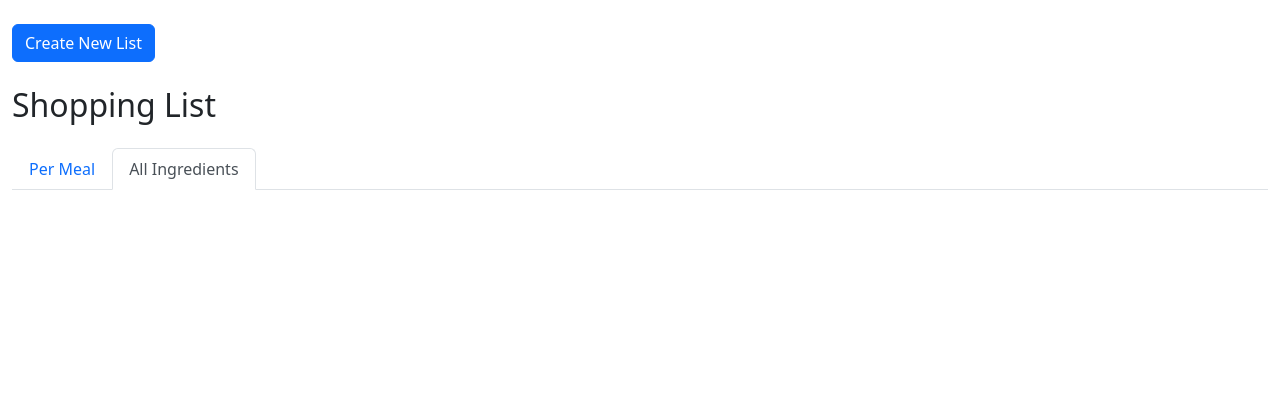
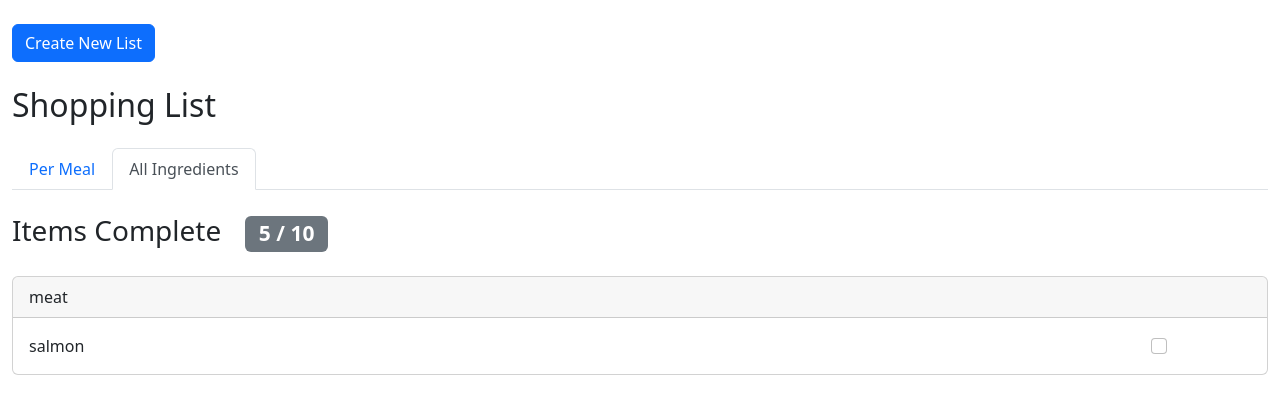
Before and after one commit to JamieERead/learn-to-code, a React (Create React App) app: page /shoppingList in a window 1280 px wide. Both pictures are taken after a click on the tab "All Ingredients". Shown: the top 414 px of the page. Built offline with nearby package versions, Linux system fonts and the light colour scheme.

Commit message:
final components

```diff
--- /dev/null
+++ b/src/components/IngredientsList/index.tsx
@@ -0,0 +1,47 @@
+import React from "react";
+import { Card } from "react-bootstrap";
+import { IMealIngredient, IMealIngredientCategory } from "../../types";
+import ListItem from "../ListItem";
+import ProgressCounter from "../ProgressCounter";
+
+const IngredientsList = () => {
+  const ingredients: IMealIngredient[] = [
+    { name: "salmon", checked: false, category: "meat", count: 1 },
+  ];
+
+  const ingCat: IMealIngredientCategory[] = [
+    {
+      name: "meat",
+      values: ingredients,
+    },
+  ];
+
+  const count = {
+    total: 10,
+    checked: 5,
+  };
+
+  const onHandleChange = () => {};
+
+  return (
+    <>
+      <ProgressCounter count={count} />
+      {ingCat.map((cat) => (
+        <Card>
+          <Card.Header>{cat.name}</Card.Header>
+          <Card.Body>
+            {cat.values.map((ing, index) => (
+              <ListItem
+                onHandleChange={onHandleChange}
+                key={index}
+                meal={ing}
+              />
+            ))}
+          </Card.Body>
+        </Card>
+      ))}
+    </>
+  );
+};
+
+export default IngredientsList;
--- /dev/null
+++ b/src/components/ProgressCounter/index.tsx
@@ -0,0 +1,23 @@
+import React from "react";
+import { Badge } from "react-bootstrap";
+
+interface Props {
+  count: {
+    total: number;
+    checked: number;
+  };
+}
+
+const ProgressCounter: React.FC<Props> = ({ count }) => {
+  const total = `${count.checked} / ${count.total}`;
+  return (
+    <h3 className="mb-4 mt-4">
+      Items Complete
+      <Badge bg="secondary" className="ms-4">
+        {total}
+      </Badge>
+    </h3>
+  );
+};
+
+export default ProgressCounter;
--- a/src/screens/ShoppingList/index.tsx
+++ b/src/screens/ShoppingList/index.tsx
@@ -1,6 +1,7 @@
 import React from "react";
 import { Button, Tab, Tabs } from "react-bootstrap";
 import { useNavigate } from "react-router-dom";
+import IngredientsList from "../../components/IngredientsList";
 import MealList from "../../components/MealList";
 
 const ShoppingListScreen = () => {
@@ -16,7 +17,9 @@ const ShoppingListScreen = () => {
         <Tab eventKey="byMeal" title="Per Meal">
           <MealList />
         </Tab>
-        <Tab eventKey="byIng" title="All Ingredients"></Tab>
+        <Tab eventKey="byIng" title="All Ingredients">
+          <IngredientsList />
+        </Tab>
       </Tabs>
     </div>
   );
```
